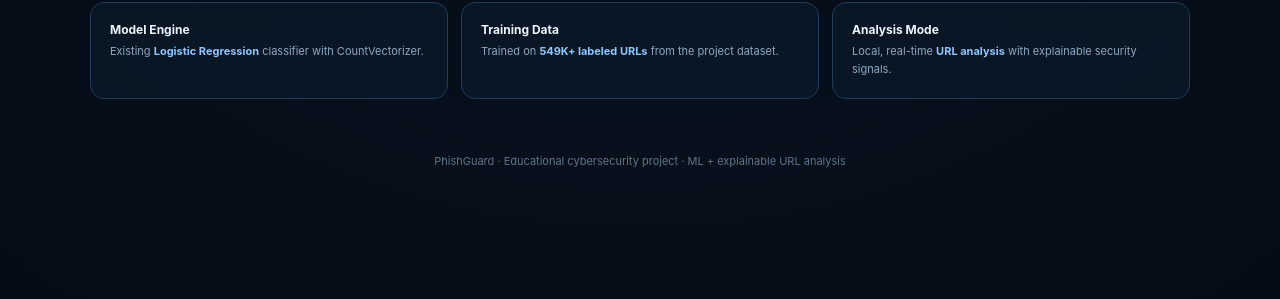
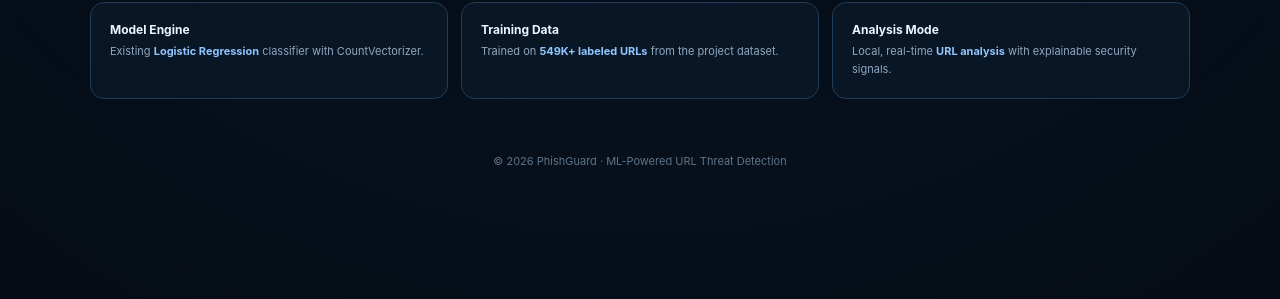
Before and after one commit to skadesplaire01/PhishGuard-ML-Based-Phishing-URL-Detection-System, a Flask app: page / in a window 1280 px wide. Shown: the part 501-800 px from the top of the page. Run offline with Flask 3, Linux system fonts and the light colour scheme; parts of the project's set-up code (start-up, migrations or seed data) failed here and were passed over.

Commit message:
Update footer

```diff
--- a/templates/index.html
+++ b/templates/index.html
@@ -1438,8 +1438,7 @@ with explainable security signals.
 
 <footer class="footer">
 
-PhishGuard · Educational cybersecurity project
-· ML + explainable URL analysis
+ © 2026 PhishGuard · ML-Powered URL Threat Detection
 
 </footer>
 
```
